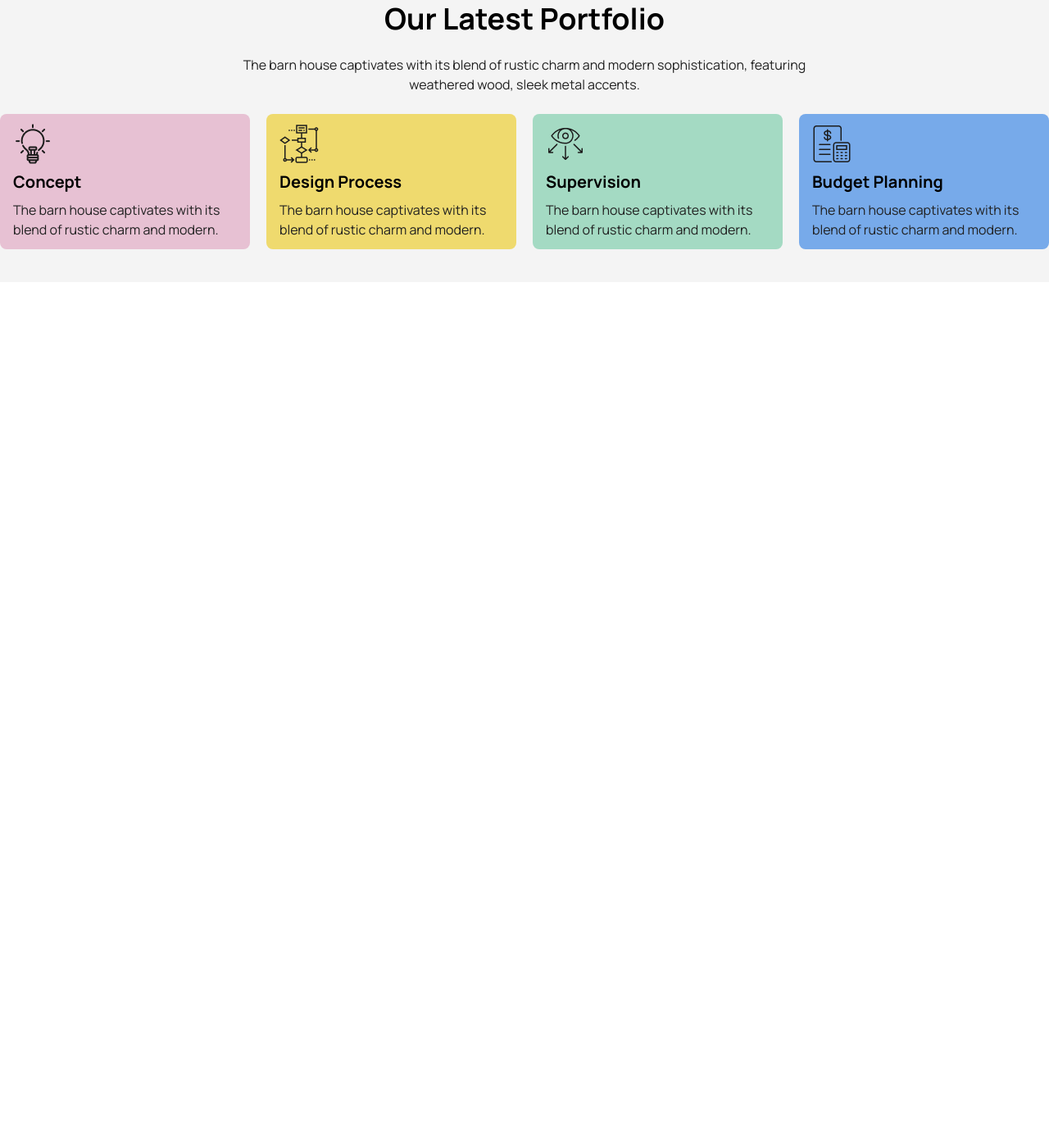
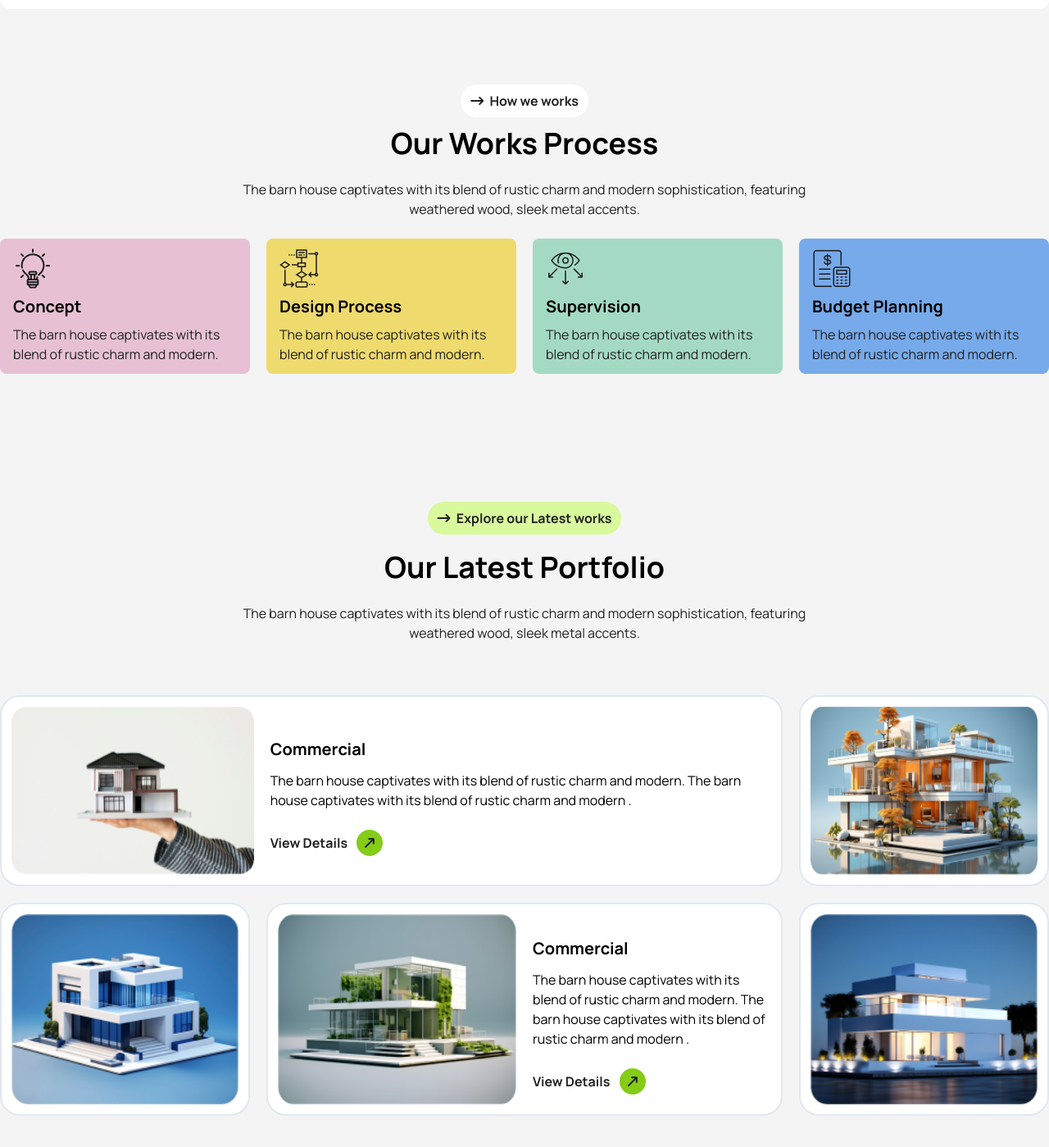
Before and after one commit to mostafiz72/Barn-House, a plain HTML site: page index.html in a window 1280 px wide. Shown: the part 1547-2946 px from the top of the page at 82% size. Before the commit the page ends 1891 px from the top, so only its background shows below. Drawn offline with nearby package versions, Linux system fonts and the light colour scheme.

Commit message:
Added the commercial section

```diff
--- a/index.html
+++ b/index.html
@@ -75,7 +75,7 @@
             <div class="py-3">
                 <button class=" bg-white px-3 py-2 text-[#212121] font-bold rounded-full"><i class="fa-solid fa-arrow-right-long mr-1"></i> About Us</button>
             </div>
-            <h1 class=" text-3xl text-black font-bold lg:text-4xl w-3/5">We design thoughtful, liveable spaces</h1>
+            <h1 class=" w-full text-4xl text-black font-bold lg:w-3/5">We design thoughtful, liveable spaces</h1>
             <p class=" text-[#212121] text-md py-4 lg:w-4/5 text-xl">The barn house captivates with its blend of rustic charm and
                 modern sophistication, featuring weathered wood, sleek metal accents.</p>
             <div class=" md:grid grid-cols-2 gap-4">
@@ -103,7 +103,7 @@
        <!-- review section start here -->
        <!-- review section start here -->
 
-       <div class=" bg-white w-11/12 py-8 rounded-xl md:container mx-auto text-center my-5">
+       <div class=" bg-white w-11/12 py-8 rounded-xl md:container mx-auto text-center mt-28">
         <div class=" md:grid grid-cols-2 gap-5 lg:grid-cols-4">
            <div>
             <span><i class="fa-solid fa-comment-dots text-4xl"></i></span>
@@ -131,12 +131,13 @@
        <!-- design planing section start here -->
        <!-- design planing section start here -->
 
-       <div class=" w-11/12 mx-auto md:container">
+       <div class=" w-11/12 mx-auto md:container py-20">
         <div class="py-3 text-center">
             <button class=" bg-white px-3 py-2 text-[#212121] font-bold rounded-full"><i class="fa-solid fa-arrow-right-long mr-1"></i> How we works</button>
         </div>
-        <h1 class=" text-3xl md:text-4xl text-center w-11/12 mx-auto font-bold leading-tight md:w-4/5 lg:w-3/5 text-black">Our Latest Portfolio</h1>
-        <p class=" text-md text-center lg:w-3/5 mx-auto py-6 text-[#212121]">The barn house captivates with its blend of rustic charm and  modern sophistication, featuring weathered wood, sleek metal accents.</p>
+        <h1 class=" text-3xl md:text-4xl text-center w-11/12 mx-auto font-bold leading-tight md:w-4/5 lg:w-3/5 text-black">Our Works Process</h1>
+        <p class=" text-md text-center lg:w-3/5 mx-auto py-6 text-[#212121]">The barn house captivates with its blend of rustic
+           charm and  modern sophistication, featuring weathered wood, sleek metal accents.</p>
         <div class=" md:grid grid-cols-2 gap-5 lg:grid-cols-4">
             <div class=" bg-[#E7C1D3] py-3 px-4 rounded-lg">
                 <span><img src="Images/concept.png" alt="logo"></span>
@@ -161,6 +162,57 @@
         </div>
        </div>
 
+       <!-- commercial section start here -->
+       <!-- commercial section start here -->
+
+       <div class=" w-11/12 py-14 md:container mx-auto">
+            <div class="py-5 text-center">
+                <button class=" bg-lime-200 px-3 py-2 text-[#212121] font-bold rounded-full"><i class="fa-solid fa-arrow-right-long mr-1"></i> Explore our Latest works</button>
+            </div>
+
+            <h1 class=" text-3xl md:text-4xl text-center w-11/12 mx-auto font-bold leading-tight md:w-4/5 lg:w-3/5 text-black">Our Latest Portfolio</h1>
+            <p class=" text-md text-center lg:w-3/5 mx-auto py-6 text-[#212121]">The barn house captivates with its blend of rustic charm and modern
+               sophistication, featuring weathered wood, sleek metal accents.</p>
+
+            <div class="lg:grid grid-cols-4 gap-5 my-10">
+
+                <div class=" bg-white lg:border-2 border-slate-200 rounded-3xl lg:grid grid-cols-3 gap-5 p-3 col-span-3">
+                    <div><img class=" w-full h-full" src="Images/img1.png" alt="image"></div>
+                    <div class=" col-span-2 flex justify-between items-center mt-7">
+                        <div>
+                            <h3 class=" text-xl text-black font-bold">Commercial</h3>
+                            <p class=" text-black py-3">The barn house captivates with its blend of rustic charm and modern. The barn house captivates with its blend of rustic charm and modern .</p>
+                            <div class="py-3">
+                                <button class=" text-[#212121] font-bold rounded-full">View Details <i class="fa-solid fa-arrow-right-long bg-lime-500 p-2 text-[#212121] -rotate-45 rounded-full ml-2"></i></button>
+                            </div>
+                        </div>
+                    </div>
+                </div>
+
+                <div class=" bg-white my-8 lg:my-0 lg:border-2 border-slate-200 rounded-3xl flex justify-between items-center gap-5 p-3"><img class=" w-full h-full" src="Images/img2.png" alt="image"></div>
+
+
+                <div class=" bg-white lg:border-2 border-slate-200 rounded-3xl gap-5 p-3"><img class=" w-full h-full" src="Images/img3.png" alt="image"></div>
+
+                <div class=" my-8 lg:my-0 bg-white lg:border-2 border-slate-200 rounded-3xl lg:grid grid-cols-2 gap-5 p-3 col-span-2">
+                    <div><img class=" w-full h-full" src="Images/img4.png" alt="image"></div>
+                    <div class=" flex justify-between items-center mt-7">
+                       <div>
+                            <h3 class=" text-xl text-black font-bold">Commercial</h3>
+                            <p class=" text-black py-3">The barn house captivates with its blend of rustic charm and modern. The barn house captivates with its blend of rustic charm and modern .</p>
+                            <div class="py-3">
+                                <button class=" text-[#212121] font-bold rounded-full">View Details <i class="fa-solid fa-arrow-right-long bg-lime-500 p-2 text-[#212121] -rotate-45 rounded-full ml-2"></i></button>
+                            </div>
+                       </div>
+                    </div>
+                </div>
+
+                <div class=" bg-white lg:border-2 border-slate-200 rounded-3xl gap-5 p-3"><img class=" w-full h-full" src="Images/img5.png" alt="image"></div>
+            </div>
+       </div>
+
+
+
     </main>
 
 </body>
```
